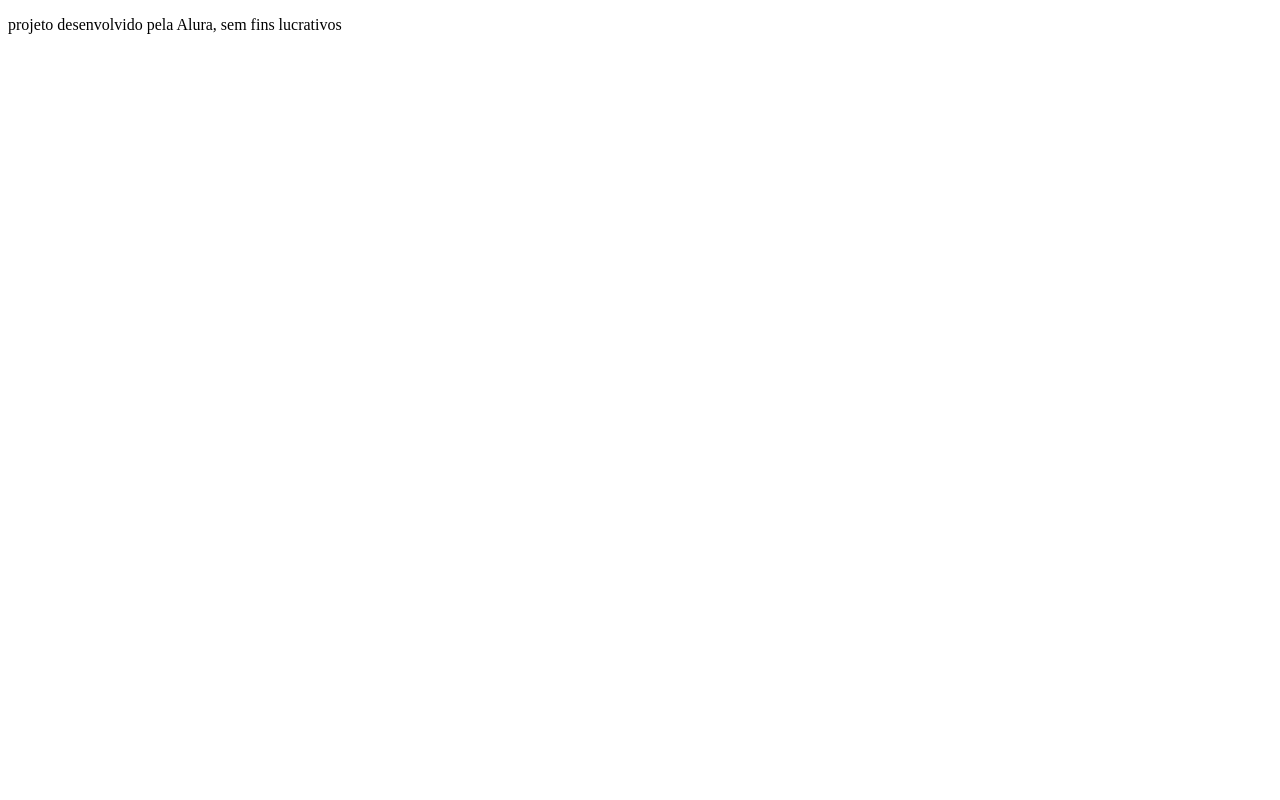
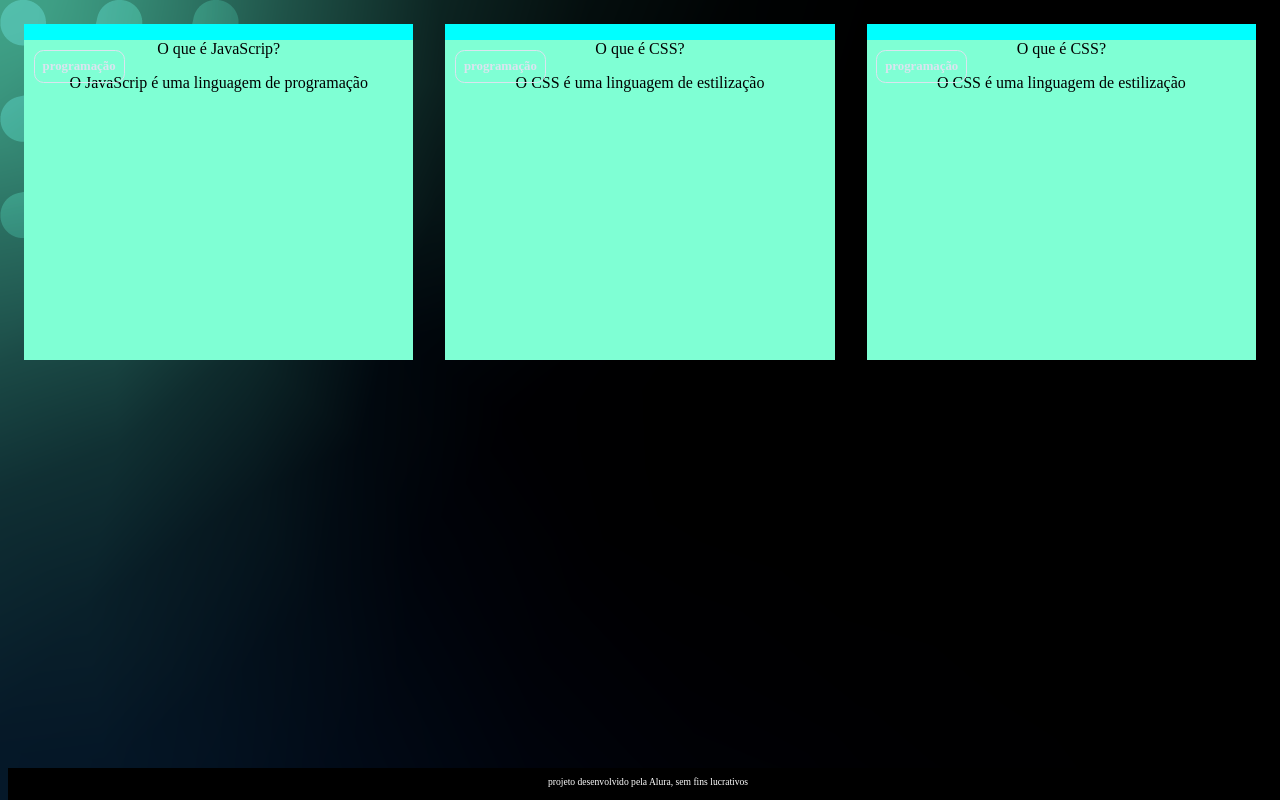
Before and after one commit to guilhermevicentin/3trimestre, a plain HTML site: page 3trimestre-main/index.html in a window 1280 px wide. Drawn offline with Linux system fonts and the light colour scheme.

Commit message:
Add files via upload

```diff
--- /dev/null
+++ b/3trimestre-main/assets/style.css
@@ -0,0 +1,65 @@
+:root {
+    --text-color: #DBE4EF;
+    --card-front-color: #144480;
+    --card-front-color: #00f4bf;
+}
+
+
+body{
+    background: url('img/bg-desktop.webp');
+    font-family: Bai Jamjuree;
+}
+
+#container {
+    display: flex;
+}
+
+.cartao{
+    margin: 1rem 1rem;
+    background-color: aqua;
+    height: 20rem;
+    flex-grow: 1;
+    flex-basis: calc(33% - 6rem);
+}
+
+.cartao__conteudo {
+    background-color: var(--card-front-color);
+    text-align: center;
+    background-color: aquamarine;
+    height: 100%;
+}
+
+.cartao__conteudo h3 {
+    color: var(--text-color);
+    border: 1px solid var(--text-color);
+    text-align: left;
+    padding: 0.5rem;
+    position: absolute;
+    margin: 0.6rem;
+    border-radius: 0.6rem;
+    font-size: 1vw;
+}
+
+
+
+
+
+
+
+
+
+
+footer{
+    background-color: black;
+    color: white;
+    position: fixed;
+    bottom: 0;
+    width: 100%;
+    height: 2rem;
+}
+
+footer p {
+    text-align: center;
+    font-size: 0.6rem;
+    margin-top: 0.5rem;
+}
--- a/3trimestre-main/index.html
+++ b/3trimestre-main/index.html
@@ -2,14 +2,47 @@
 <html lang="pt-br">
 <head>
     <meta charset="UTF-8">
-    <meta http-equiv="X-UA-Compatible" content="IE=edge">
     <meta name="viewport" content="width=device-width, initial-scale=1.0">
-    <title>flashcar</title>
+    <link rel="stylesheet" href="assets/style.css">
+    <title>Flashcard</title>
 </head>
 <body>
     <main>
-<section id="conteiner">
-
+<section id="container">
+    <article class="cartao">
+        <div
+        class="cartao__conteudo">
+        <h3>programação</h3>
+        <div class="cartao__conteudo__pergunta">
+          <p>   O que é JavaScrip?</p>
+        </div>
+        <div class="cartao__conteudo__resposta">
+       <p> O JavaScrip é uma linguagem de programação</p>
+    </div>
+        </div>
+    </article>
+    <article class="cartao">
+        <div class="cartao__conteudo">
+        <h3>programação</h3>
+        <div class="cartao__conteudo__pergunta">
+            <p> O que é CSS?</p>
+        </div>
+        <div class="cartao__conteudo__resposta">
+      <p>  O CSS é uma linguagem de estilização</p>
+    </div>
+        </div>
+    </article>
+    <article class="cartao">
+        <div class="cartao__conteudo">
+        <h3>programação</h3>
+        <div class="cartao__conteudo__pergunta">
+            <p> O que é CSS?</p>
+        </div>
+        <div class="cartao__conteudo__resposta">
+      <p>  O CSS é uma linguagem de estilização</p>
+    </div>
+        </div>
+    </article>
 </section>
     </main>
     <footer>
```
Also changed, not shown: 3trimestre-main/assets/img/bg-desktop.webp (added), 3trimestre-main/assets/img/bg-mobile.webp (added), 3trimestre-main/assets/img/bg-tablet.webp (added).
